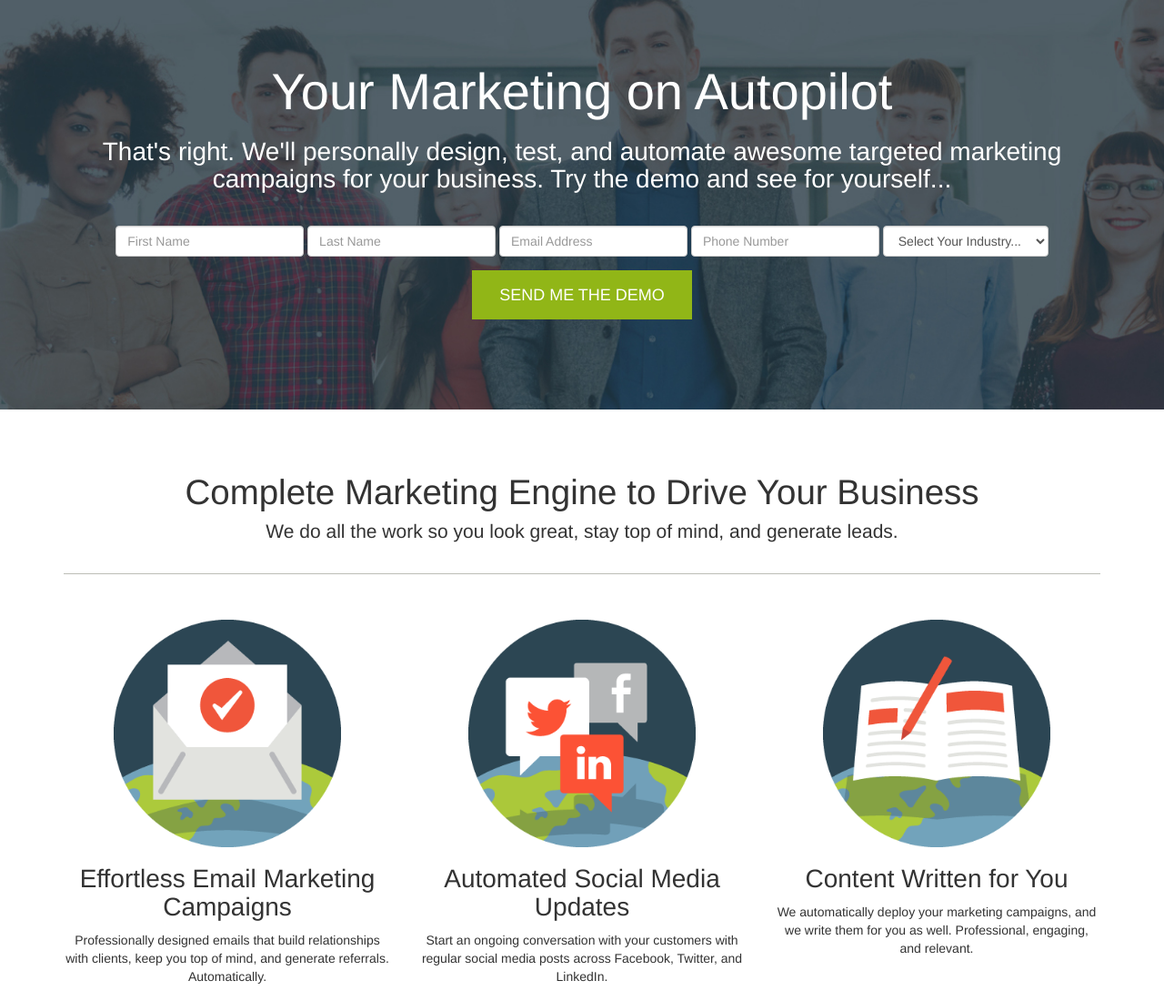
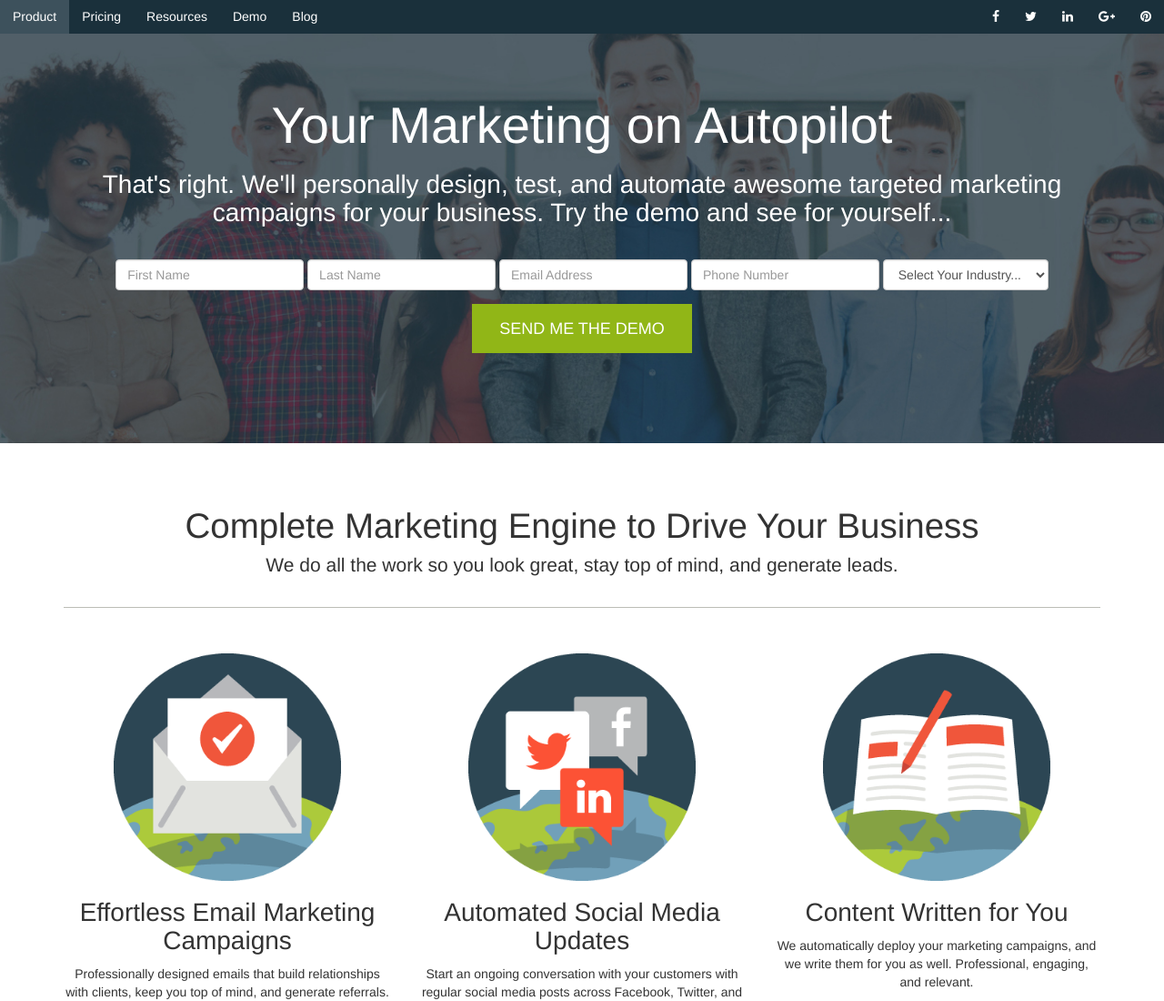
Before and after one commit to ahrjarrett/FC, a plain HTML site: page index.html in a window 1280 px wide. Shown: the top 1100 px of the page at 91% size. Drawn offline with Linux system fonts and the light colour scheme.

Commit message:
added menu w/ social icons

```diff
--- /dev/null
+++ b/css/menu.css
@@ -0,0 +1,116 @@
+.menu-section {
+
+}
+
+.menu ul {
+	list-style-type: none;
+	padding: 0;
+	margin: 0;
+	background: #1a303b;
+}
+
+.menu li a {
+	display: block;
+	text-decoration: none;
+	color: white;
+	padding: .6em 1em;
+}
+
+.menu li a:hover {
+	background: #3d515c;
+}
+
+.menu-wrapper {
+	display: flex;
+	flex-wrap: wrap;
+	justify-content: space-between;
+	background: #1a303b;
+}
+
+
+
+@media screen and (min-width: 30em) {
+	.single-nav ul {
+		display: flex;
+		/*
+		flex-wrap: wrap;
+		justify-content: space-between;
+	}
+	.single-nav li {
+		flex: 1 0 auto;
+		text-align: center; */
+	}
+}
+
+.social-menu li a:before {
+    font-family: 'Fontawesome';
+    -webkit-font-smoothing: antialiased;
+    content: '\f08e';
+}
+.social-menu ul {
+    display: flex;
+    flex-wrap: wrap;
+    justify-content: flex-end;
+}
+.social-menu li a[href*="facebook.com"]::before { content: '\f09a'; }
+.social-menu li a[href*="plus.google.com"]::before { content: '\f0d5'; }
+.social-menu li a[href*="pinterest.com"]::before { content: '\f0d2'; }
+.social-menu li a[href*="twitter.com"]::before { content: '\f099'; }
+.social-menu li a[href*="linkedin.com"]::before { content: '\f0e1'; }
+
+
+
+
+/* Other SM */
+/*
+.social-menu li a[href*="dribbble.com"]::before { content: '\f17d'; }
+.social-menu li a[href*="flickr.com"]::before { content: '\f16e'; }
+.social-menu li a[href*="foursquare.com"]::before { content: '\f180'; }
+.social-menu li a[href*="github.com"]::before { content: '\f09b'; }
+.social-menu li a[href*="instagram.com"]::before { content: '\f16d'; }
+.social-menu li a[href*="jsfiddle.com"]::before { content: '\f1cc'; }
+.social-menu li a[href*="reddit.com"]::before { content: '\f1a1'; }
+.social-menu li a[href*="soundcloud.com"]::before { content: '\f1be'; }
+.social-menu li a[href*="stackoverflow.com"]::before { content: '\f16c'; }
+.social-menu li a[href*="tumblr.com"]::before { content: '\f173'; }
+.social-menu li a[href*="vimeo.com"]::before { content: '\f194'; }
+.social-menu li a[href*="vine.co"]::before { content: '\f1ca'; }
+.social-menu li a[href*="yelp.com"]::before { content: '\f1e9'; }
+.social-menu li a[href*="youtube.com"]::before { content: '\f167'; }
+.social-menu li a[href*="wordpress.com"]::before { content: '\f19a'; }
+*/
+
+
+
+
+
+
+
+
+/*
+header {
+	background-color: #1a303b;
+
+}
+
+.main-nav-wrapper {
+
+}
+.main-nav {
+
+}
+.main-nav ul {
+	display: flex;
+	flex-wrap: wrap;
+	justify-content: center;
+}
+.main-nav li {
+	flex: 1 0 auto;
+	text-align: center;
+}
+*/
+
+/* .logo {
+	padding-top: 15px;
+	margin-left: 15px;
+} */
--- a/css/style.css
+++ b/css/style.css
@@ -1,3 +1,5 @@
+@import url('menu.css');
+
 h1 {
 	font-size: 4em;
 }
--- a/index.html
+++ b/index.html
@@ -5,12 +5,61 @@
 	<meta http-equiv="X-UA-Compatible" content="IE=edge">
   <meta name="viewport" content="width=device-width, initial-scale=1">
 	<link rel="stylesheet" href="css/bootstrap.min.css">
+	<link rel="stylesheet" href="https://maxcdn.bootstrapcdn.com/font-awesome/4.5.0/css/font-awesome.min.css">
 	<link rel="stylesheet" href="css/style.css">
 	<title>FollowClosely</title>
 </head>
 <body>
+
+
+<header>
+	<section class="menu-section">
+	<div class="menu-wrapper">
+			<nav id="single-nav" class="single-nav menu" role="navigation">
+				<ul>
+	      	<li><a href="#0">Product</a></li>
+						<li><a href="#0">Pricing</a></li>
+						<li><a href="#0">Resources</a></li>
+						<li><a href="#0">Demo</a></li>
+						<li><a href="#0">Blog</a></li>
+				</ul>
+			</nav><!-- #single-nav .single-nav -->
+
+			<nav id="social-menu" class="social-menu menu" role="navigation">
+				<ul>
+					<li><a href="http:/facebook.com"></a></li>
+					<li><a href="http://twitter.com"></a></li>
+					<li><a href="http://linkedin.com"></a></li>
+					<li><a href="http://plus.google.com/"></a></li>
+					<li><a href="http://pinterest.com"></a></li>
+				</ul>
+			</nav><!-- /.social-menu -->
+			</div><!-- /.menu-wrapper -->
+	</section><!-- /.menu-section -->
+
+
+
+
+
+<!-- <div class="logo"><a href=""><img height="52" src="images/logo.png"></a></div> -->
+<!--
+	<div class="main-nav-wrapper">
+
+		<nav class="main-nav">
+			<ul>
+				<li><a href="#0">Product</a></li>
+					<li><a href="#0">Pricing</a></li>
+	        <li><a href="#0">Resources</a></li>
+					<li><a href="#0">Demo</a></li>
+					<li><a href="#0">Blog</a></li>
+			</ul>
+		</nav>
+	</div>
+-->
+</header>
+
+
 <div class="main">
-
 	<div class="bgimage">
 		<div class="header-text container">
 			<h1>Your Marketing on Autopilot</h1>
```
Also changed, not shown: images/logo.png (added).
